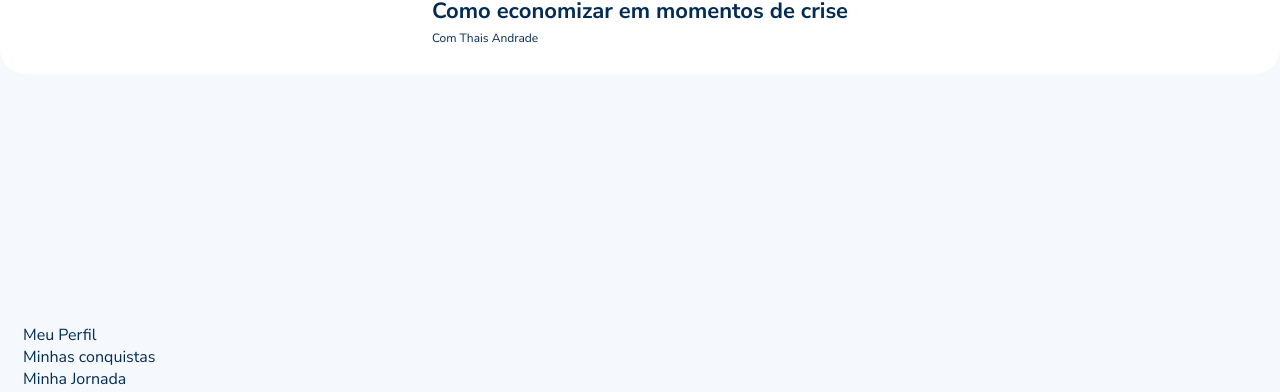
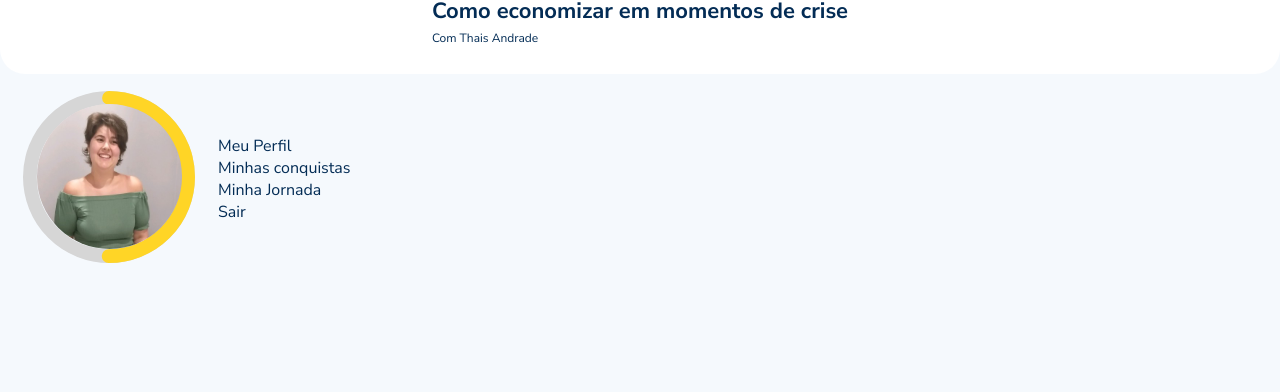
Before and after one commit to JuDCraide/Frontend-LiberAi, a React (Create React App) app: page /test in a window 1280 px wide. Shown: the part 1114-1506 px from the top of the page. After the commit the page ends 1444 px from the top, so only its background shows below. Built offline with nearby package versions, Linux system fonts and the light colour scheme.

Commit message:
feat(component): in progress user info

```diff
--- a/package.json
+++ b/package.json
@@ -8,6 +8,7 @@
     "@testing-library/user-event": "^7.1.2",
     "materialize-css": "^1.0.0-rc.2",
     "react": "^16.13.1",
+    "react-circular-progressbar": "^2.0.3",
     "react-dom": "^16.13.1",
     "react-router-dom": "^5.2.0",
     "react-scripts": "3.4.3",
--- /dev/null
+++ b/src/components/UserInfo/ProfileInfo/RadialProgressBar/index.js
@@ -0,0 +1,28 @@
+import React from 'react';
+import { CircularProgressbarWithChildren } from 'react-circular-progressbar';
+
+import 'react-circular-progressbar/dist/styles.css';
+
+import { Container } from './style';
+
+function RadialProgressBar({ percentage, alt, src, style }) {
+  return (
+    <Container style={style}>
+      <CircularProgressbarWithChildren
+        value={percentage}
+        styles={{
+          root: { height: '172px', width: '172px' },
+          path: { stroke: '#FFD526' },
+        }}
+      >
+        <img
+          style={{ width: '145px', height: '145px', borderRadius: '50%' }}
+          src={src}
+          alt={alt}
+        />
+      </CircularProgressbarWithChildren>
+    </Container>
+  );
+}
+
+export default RadialProgressBar;
--- /dev/null
+++ b/src/components/UserInfo/ProfileInfo/RadialProgressBar/style.js
@@ -0,0 +1,8 @@
+import styled from 'styled-components';
+
+const Container = styled.div`
+  margin-top: 17px;
+  margin-left: 23px;
+`;
+
+export { Container };
--- a/src/components/UserInfo/ProfileInfo/index.js
+++ b/src/components/UserInfo/ProfileInfo/index.js
@@ -1,13 +1,20 @@
-import React from "react";
+import React from 'react';
 
-import { Text16Regular } from "../../Text";
+import { Text16Regular } from '../../Text';
 
-import { Container, ImgContainer, EditInfo } from "./style";
+import { Container, EditInfo } from './style';
+import RadialProgressBar from './RadialProgressBar';
+
+import profileImg from '../../../assets/AndressaProfile.jpg';
 
 function ProfileInfo() {
   return (
     <Container>
-      <ImgContainer />
+      <RadialProgressBar
+        percentage={50}
+        src={profileImg}
+        alt="Andressa Schinoff profile"
+      ></RadialProgressBar>
       <EditInfo>
         <Text16Regular>Meu Perfil</Text16Regular>
         <Text16Regular>Minhas conquistas</Text16Regular>
--- a/src/components/UserInfo/ProfileInfo/style.js
+++ b/src/components/UserInfo/ProfileInfo/style.js
@@ -1,15 +1,9 @@
-import styled from "styled-components";
+import styled from 'styled-components';
 
 const Container = styled.div`
   height: 256px;
   width: 379px;
-`;
-
-const ImgContainer = styled.div`
-  height: 172px;
-  width: 172px;
-  margin-left: 23px;
-  margin-top: 17px;
+  display: flex;
 `;
 
 const EditInfo = styled.div`
@@ -17,4 +11,4 @@ const EditInfo = styled.div`
   padding-top: 61px;
 `;
 
-export { Container, ImgContainer, EditInfo };
+export { Container, EditInfo };
```
Also changed, not shown: src/assets/AndressaProfile.jpg (added), 1 other file (tests, documents, lock files or other folders).
